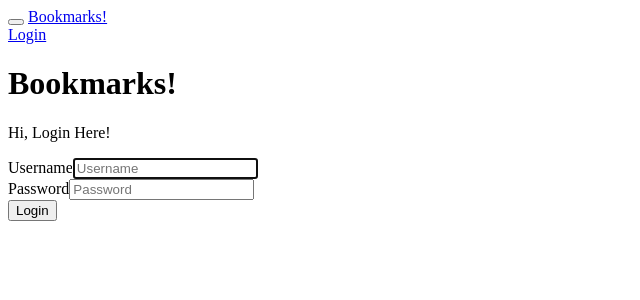
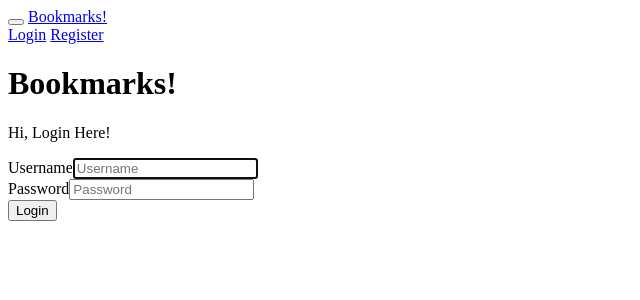
Before and after one commit to vedantcoder/bookmark, a Django app: page /login in a window 1280 px wide. Shown: the top 300 px of the page, without its empty margins (0-640 px from the left). Run offline with Django 5.2, Linux system fonts and the light colour scheme; parts of the project's set-up code (start-up, migrations or seed data) failed here and were passed over; some libraries are stand-ins or nearby versions.

Commit message:
Register

```diff
--- a/bookmarks/templates/layouts/base.html
+++ b/bookmarks/templates/layouts/base.html
@@ -20,6 +20,7 @@
                         <a class="nav-link" href="{% url 'logout' %}">Logout</a>
                     {% else %}
                         <a href="{% url 'login' %}">Login</a>
+                        <a href="{% url 'register' %}">Register</a>
                     {% endif %}
                 </div>
             </div>
```
Also changed, not shown: db.sqlite3.
